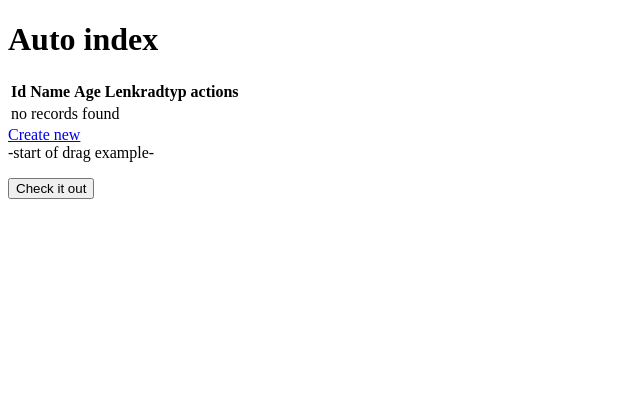
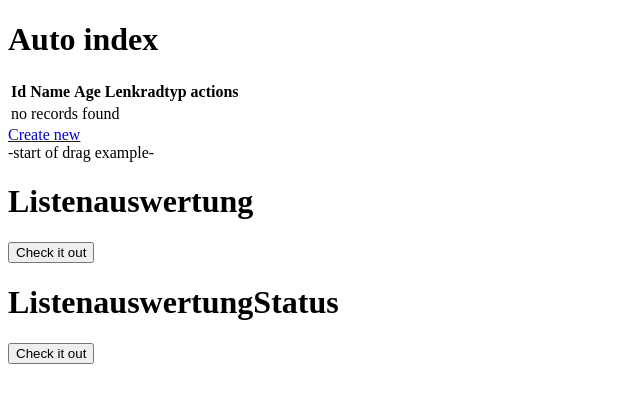
Before and after one commit to HCWuschel/vererbungstest, a Symfony app: template templates/auto/index.html.twig in a window 1280 px wide. Shown: the top 403 px of the page, without its empty margins (0-640 px from the left). Run offline with Twig, Linux system fonts and the light colour scheme; the template is opened without the code that fills it, so the values that code supplies are empty; some libraries are stand-ins or nearby versions.

Commit message:
Einbinden einer neuen Darstellung und zweiten Datenstroms zur Differenzierung inkl. Darstellung Kernmerkmal Status

```diff
--- a/templates/auto/index.html.twig
+++ b/templates/auto/index.html.twig
@@ -39,7 +39,9 @@
     <br>
 
     -start of drag example-
-<form action="{{ path('Listenauswertung')}}" method="post" id="Listenauswertung" name="Listenauswertung">
+    <h1>Listenauswertung</h1>
+
+    <form action="{{ path('Listenauswertung')}}" method="post" id="Listenauswertung" name="Listenauswertung">
     <ul id="SortierListe">
 
     {% for Fahrzeug in Fahrzeugsammlung %}
@@ -57,5 +59,25 @@
 <button type="submit">Check it out</button>
 
 </form>
+<h1>ListenauswertungStatus</h1>
+    <form action="{{ path('Listenauswertung')}}" method="post" id="ListenauswertungStatus" name="ListenauswertungStatus">
+        <ul id="SortierListe" class="SortierListeStatus">
+
+            {% for Fahrzeug in FahrzeugsammlungFuerStatus %}
+                <li>
+                    <div class="PlatzhalterModulStatus">
+                        {{ Fahrzeug.name }}<br>
+                        {{ Fahrzeug.status }}
+
+                        <input type="hidden" name=" {{ Fahrzeug.name }}" value="{{ Fahrzeug.id }}-{{ Fahrzeug.idUmfassendeKlasse }}">
+
+                    </div>
+                </li>
+            {% endfor %}
+        </ul>
+
+        <button type="submit">Check it out</button>
+
+    </form>
 
 {% endblock %}
```
Also changed, not shown: assets/styles/teststyle.css (+10 -0 lines), src/Controller/AutoController.php (+9 -2 lines).
